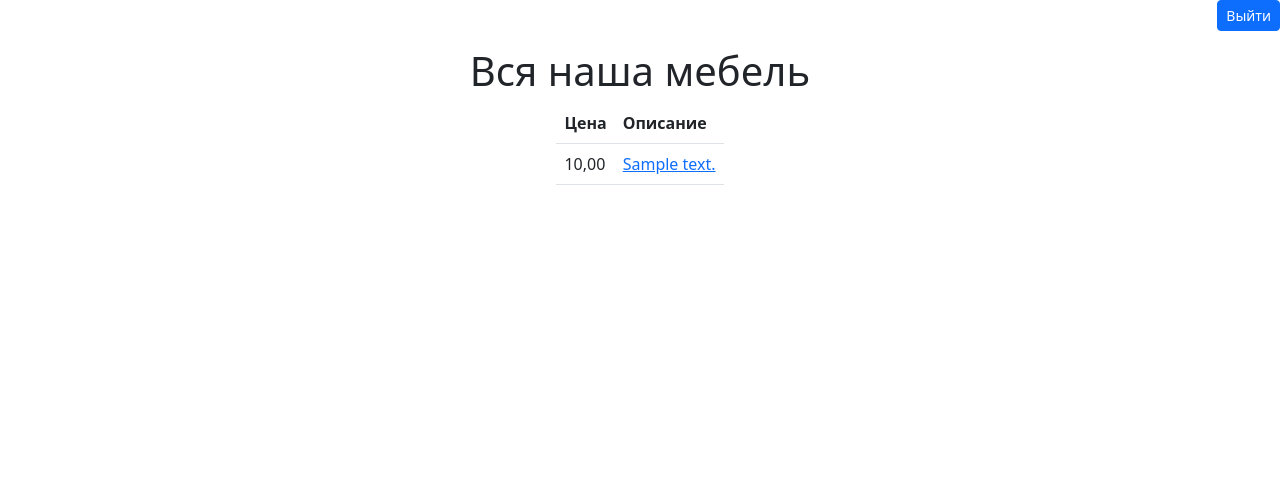
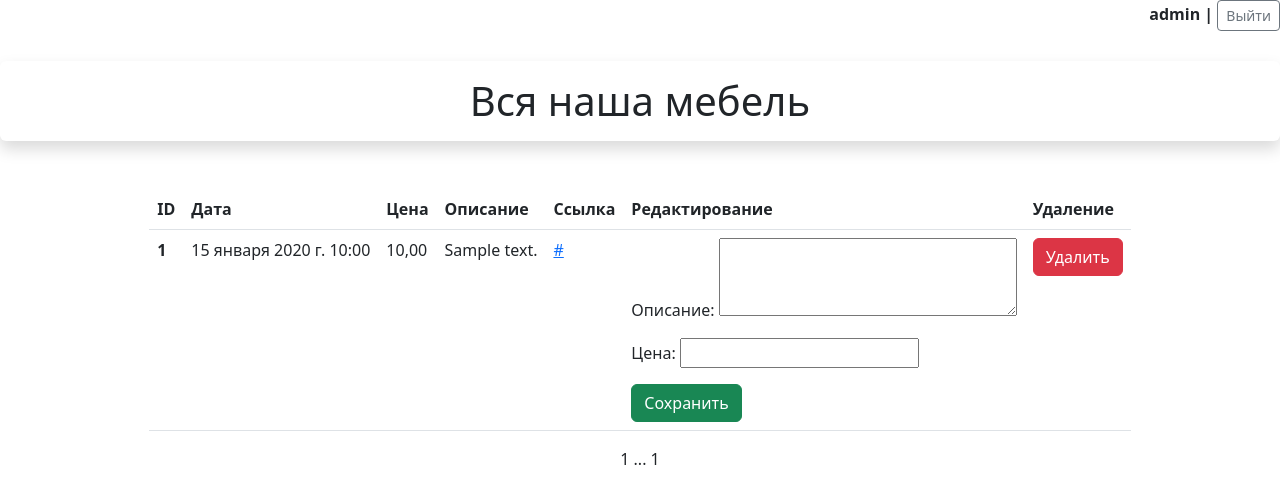
Before and after one commit to AlesiaDemidkevich/pythonProjectJango, a Django app: page /app_1/items in a window 1280 px wide. Shown: the top 504 px of the page. Run offline with Django 5.2, Linux system fonts and the light colour scheme; a user stored in the database is signed in; tables that the repository leaves empty hold one stand-in row (values such as "Sample post").

Commit message:
add paginator

```diff
--- a/project_1/app_1/urls.py
+++ b/project_1/app_1/urls.py
@@ -1,5 +1,6 @@
 from django.urls import path
 from .import views
+
 
 urlpatterns = [
     path('', views.main, name='main'),
@@ -9,6 +10,5 @@ urlpatterns = [
     path('update_item/<int:item_id>', views.update_item, name='update_item'),
     path('delete_item/<int:item_id>', views.delete_item, name='delete_item'),
     path('login', views.login, name='login'),
-    path('logout', views.logout, name='logout'),
     path('register', views.SignUp.as_view(), name='register'),
 ]
--- a/project_1/app_1/views.py
+++ b/project_1/app_1/views.py
@@ -4,14 +4,24 @@ from . forms import UpdateItemForm
 from django.contrib.auth.forms import UserCreationForm
 from django.views.generic.edit import CreateView
 from django.urls import reverse_lazy
+from django.core.paginator import Paginator
 
 
 def show_all(request):
+    form = UpdateItemForm()
     mebels = Mebel.objects.all().order_by("price")
+
+    paginator = Paginator(mebels, 10)
+    page_number = request.GET.get('page')
+    page_obj = paginator.get_page(page_number)
+
     return render(
         request,
         'app_1/show_all.html',
-        {'mebels': mebels}
+        {
+            'page_obj': page_obj,
+            'form': form
+         }
     )
 
 def main(request):
@@ -21,7 +31,7 @@ def page_not_found(request, exception):
     return redirect('main')
 
 def show_item(request, item_id):
-    item = Mebel.objects.get(pk=item_id)
+    item = Mebel.objects.get(id=item_id)
     return render(
         request,
         'app_1/show_item.html',
@@ -44,18 +54,16 @@ def update_item(request, item_id):
     if request.method == 'POST':
         new_description = dict(request.POST).get('description', '')
         new_price = dict(request.POST).get('price', '')
-        Mebel.objects.filter(pk=item_id).update(price=new_price[0], description=new_description[0])
+        Mebel.objects.filter(id=item_id).update(price=new_price[0], description=new_description[0])
     return redirect('show_admin_item')
 
 def delete_item(request, item_id):
-    Mebel.objects.filter(pk=item_id).delete()
+    Mebel.objects.filter(id=item_id).delete()
     return redirect('show_admin_item')
 
 def login(request):
     return render(request, 'registration/login.html')
 
-def logout(request):
-    return redirect('main')
 
 class SignUp(CreateView):
     form_class = UserCreationForm
--- a/project_1/templates/app_1/show_all.html
+++ b/project_1/templates/app_1/show_all.html
@@ -2,21 +2,21 @@
 
 {% block content %}
 
-<h1 align="center">Вся наша мебель</h1>
+<h1 align="center" class="shadow p-3 mb-5 bg-white rounded" style="margin: 30px 0px 30px 0px">Вся наша мебель</h1>
 
-{% if user.is_authenticated %}
-    {% if mebels %}
+{% if user.is_authenticated and user.username != 'admin'%}
+    {% if page_obj %}
     <div class="row justify-content-center">
         <div class="col-auto">
-            <table class="table table-responsive">
-              <thead>
+            <table class="table">
+              <thead class="thead-light">
                 <tr>
                   <th scope="col">Цена</th>
                   <th scope="col">Описание</th>
                 </tr>
               </thead>
               <tbody>
-                {% for mebel in mebels %}
+                {% for mebel in page_obj %}
                     <tr>
                         <td scope="row">{{mebel.price}}</td>
                         <td><a href={{mebel.link}}>{{mebel.description}}</a></td>
@@ -26,6 +26,90 @@
               </tbody>
             </table>
         </div>
+        <div class="row justify-content-center" style="text-align: center">
+            <span class="step-links">
+                {% if page_obj.has_previous %}
+                    <a href="?page=1" style="margin: 5px">&laquo;</a>
+                    <a href="?page={{ page_obj.previous_page_number }}" style="margin: 5px">&lsaquo; </a>
+                {% endif %}
+
+                <span class="current">
+                    {{ page_obj.number }} ... {{ page_obj.paginator.num_pages }}
+                </span>
+
+                {% if page_obj.has_next %}
+                    <a href="?page={{ page_obj.next_page_number }}" style="margin: 5px">&rsaquo;</a>
+                    <a href="?page={{ page_obj.paginator.num_pages }}" style="margin: 5px">&raquo;</a>
+                {% endif %}
+            </span>
+        </div>
+    </div>
+    {% else %}
+        <h2>К сожалению мебели ещё нету</h2>
+    {% endif %}
+{% elif user.is_authenticated and user.username == 'admin' %}
+     {% if page_obj %}
+    <div class="row justify-content-center">
+        <div class="col-auto">
+            <table class="table">
+              <thead class="thead-light">
+                <tr>
+                    <th scope="col">ID</th>
+                    <th scope="col">Дата</th>
+                    <th scope="col">Цена</th>
+                    <th scope="col">Описание</th>
+                    <th scope="col">Ссылка</th>
+                    <th scope="col">Редактирование</th>
+                    <th scope="col">Удаление</th>
+                </tr>
+              </thead>
+              <tbody>
+                {% for mebel in page_obj  %}
+                    <tr>
+                        <td scope="row"><b>{{mebel.id}}</b></td>
+                        <td scope="row">{{mebel.parse_datetime}}</td>
+                        <td scope="row">{{mebel.price}}</td>
+                        <td scope="row">{{mebel.description}}</td>
+                        <td scope="row"><a href={{mebel.link}}>{{mebel.link}}</a></td>
+                        <td scope="row">
+                            <form action="{% url 'update_item' mebel.id %}" method="post">
+                                {% csrf_token %}
+                                {{form.as_p}}
+                            <button type="submit" class="btn btn-success">
+                                Сохранить
+                            </button>
+                            </form>
+                        </td>
+                        <td scope="row">
+                            <form action="{% url 'delete_item' mebel.id %}">
+                            <button type="submit" class="btn btn-danger">
+                                Удалить
+                            </button>
+                            </form>
+                        </td>
+                    </tr>
+                {% endfor %}
+
+              </tbody>
+            </table>
+        </div>
+        <div class="row justify-content-center" style="text-align: center">
+            <span class="step-links">
+                {% if page_obj.has_previous %}
+                    <a href="?page=1" style="margin: 5px">&laquo;</a>
+                    <a href="?page={{ page_obj.previous_page_number }}" style="margin: 5px">&lsaquo; </a>
+                {% endif %}
+
+                <span class="current">
+                    {{ page_obj.number }} ... {{ page_obj.paginator.num_pages }}
+                </span>
+
+                {% if page_obj.has_next %}
+                    <a href="?page={{ page_obj.next_page_number }}" style="margin: 5px">&rsaquo;</a>
+                    <a href="?page={{ page_obj.paginator.num_pages }}" style="margin: 5px">&raquo;</a>
+                {% endif %}
+            </span>
+        </div>
     </div>
     {% else %}
         <h2>К сожалению мебели ещё нету</h2>
--- a/project_1/templates/base.html
+++ b/project_1/templates/base.html
@@ -8,16 +8,26 @@
 </head>
 <body>
 
-<p style="text-align: right">
+<div style="display: flex; justify-content: flex-end">
 {% if user.is_authenticated %}
-    <a class="btn btn-primary btn-sm" href="{% url 'logout' %}">Выйти</a>
+    <form action="{% url 'logout' %}" method="post" style="margin-left: 5px">
+        {% csrf_token %}
+        <b>{{user.username}} |</b>
+        <button class="btn btn-outline-secondary btn-sm" type="submit">Выйти</button>
+    </form>
 {% else %}
 
-    <a class="btn btn-secondary btn-sm" href="{% url 'login' %}">Войти</a>
-    <a class="btn btn-primary btn-sm" href="{% url 'register' %}">Зарегистрироваться</a>
-    {% endif %}
-</p>
+    <form action="{% url 'login' %}" method="post" style="margin-left: 5px">
+        {% csrf_token %}
+        <button class="btn btn-outline-success btn-sm" type="submit">Войти</button>
+    </form>
+    <form action="{% url 'register' %}" method="post" style="margin-left: 5px">
+        {% csrf_token %}
+        <button class="btn btn-outline-success btn-sm" type="submit">Зарегистрироваться</button>
+    </form>
 
+{% endif %}
+</div>
 {% block content %}
 {% endblock %}
 </body>
```
Also changed, not shown: project_1/project_1/settings.py (+9 -5 lines), project_1/templates/app_1/main.html (added, +8 -0 lines), project_1/templates/app_1/show_admin_item.html (+24 -8 lines), project_1/templates/registration/login.html (+7 -1 lines), project_1/templates/registration/register.html (+7 -1 lines).
